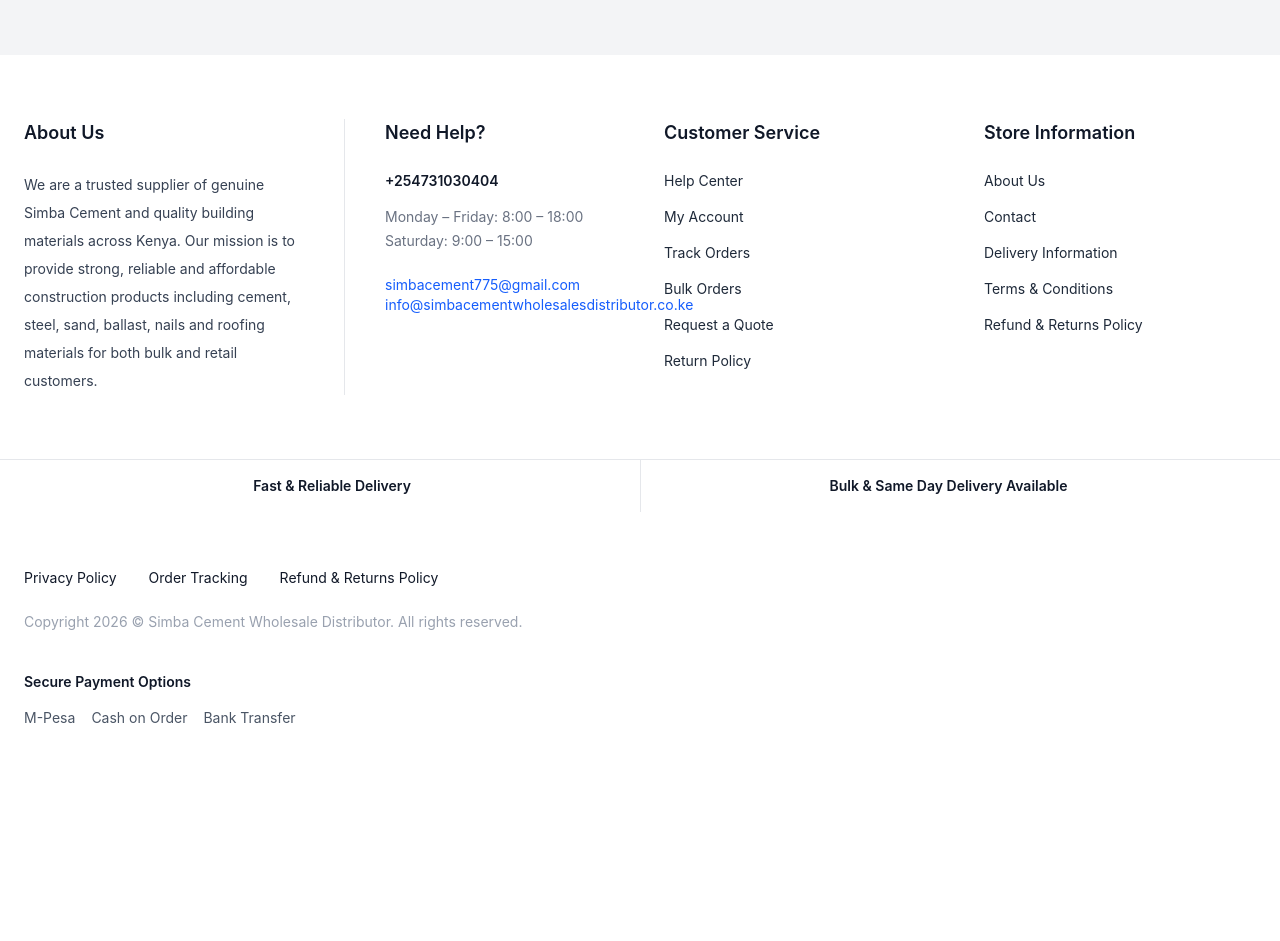
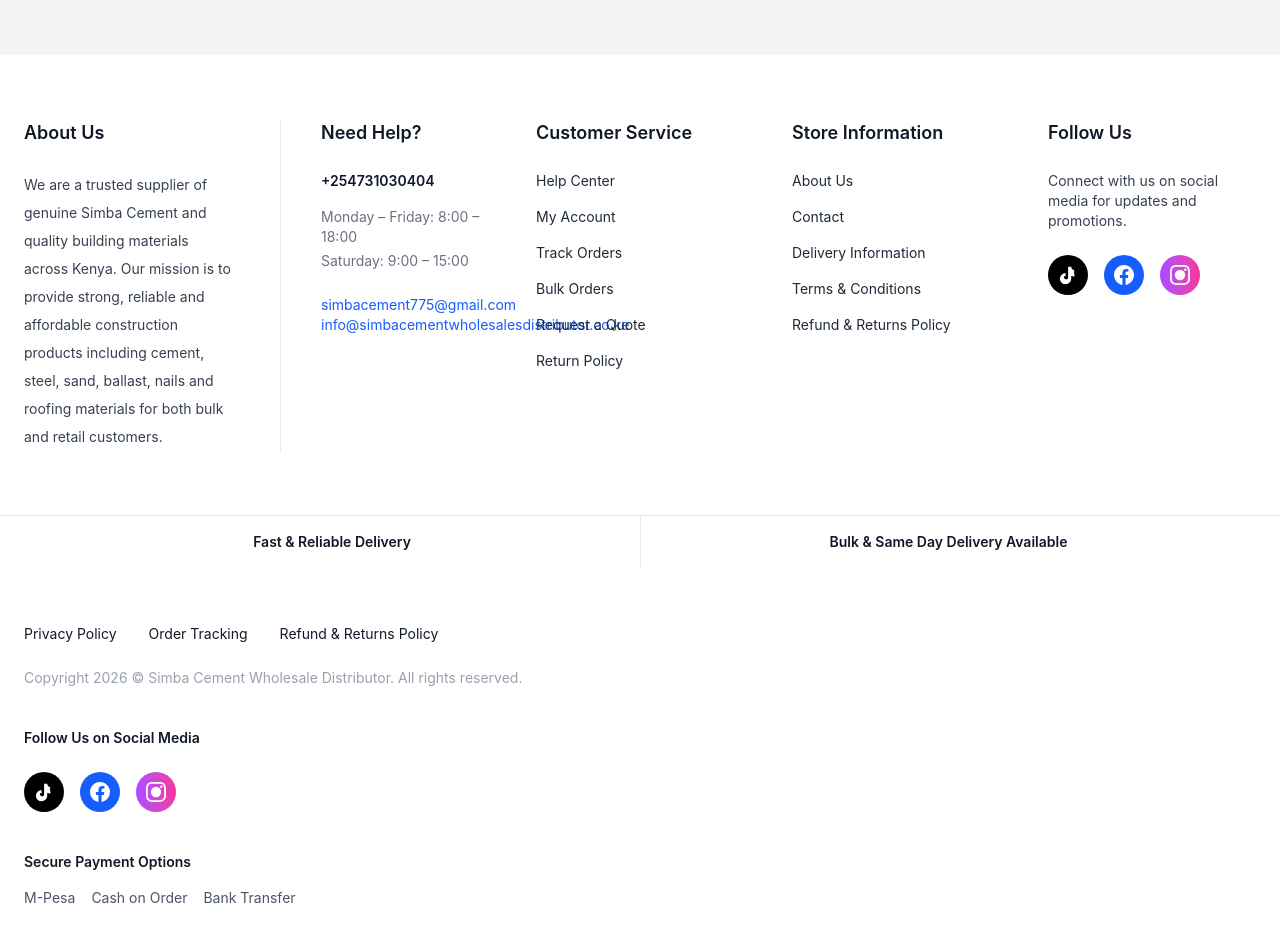
Before and after one commit to elikimz/simba-client, a React (Vite) app: page / in a window 1280 px wide. Shown: the part 2122-3063 px from the top of the page. Before the commit the page ends 2906 px from the top, so only its background shows below. Built offline with nearby package versions, Linux system fonts and the light colour scheme; no server answers.

Commit message:
Update: Integrated TikTok, Facebook Group, and Instagram links into footer

```diff
--- a/src/components/footer/FooterBottom.tsx
+++ b/src/components/footer/FooterBottom.tsx
@@ -159,6 +159,48 @@
           reserved.
         </p>
 
+        {/* Social Media Section */}
+        <div className="mt-10 flex flex-col gap-6">
+          <p className="text-sm font-semibold text-gray-900">
+            Follow Us on Social Media
+          </p>
+          <div className="flex items-center gap-4">
+            <a
+              href="https://www.tiktok.com/@.simbacement0?_r=1&_t=ZS-94ocZgzi50H"
+              target="_blank"
+              rel="noopener noreferrer"
+              className="flex h-10 w-10 items-center justify-center rounded-full bg-black text-white hover:bg-gray-800 transition"
+              aria-label="Follow us on TikTok"
+            >
+              <svg className="h-5 w-5" fill="currentColor" viewBox="0 0 24 24">
+                <path d="M19.59 6.69a4.83 4.83 0 0 1-3.77-4.25V2h-3.68v13.67a2.4 2.4 0 1 1-4.77-2.3A2.4 2.4 0 0 1 9.1 13.66V9.58a6.8 6.8 0 0 0-6.8 6.78 6.81 6.81 0 0 0 6.8 6.78 6.84 6.84 0 0 0 6.8-6.78v-3.39a8.62 8.62 0 0 0 3.77 1.02v-3.68a4.9 4.9 0 0 1-.77-.07z" />
+              </svg>
+            </a>
+            <a
+              href="https://facebook.com/groups/1586964412167004/"
+              target="_blank"
+              rel="noopener noreferrer"
+              className="flex h-10 w-10 items-center justify-center rounded-full bg-blue-600 text-white hover:bg-blue-700 transition"
+              aria-label="Join us on Facebook"
+            >
+              <svg className="h-5 w-5" fill="currentColor" viewBox="0 0 24 24">
+                <path d="M24 12.073c0-6.627-5.373-12-12-12s-12 5.373-12 12c0 5.99 4.388 10.954 10.125 11.854v-8.385H7.078v-3.47h3.047V9.43c0-3.007 1.792-4.669 4.533-4.669 1.312 0 2.686.235 2.686.235v2.953H15.83c-1.491 0-1.956.925-1.956 1.874v2.25h3.328l-.532 3.47h-2.796v8.385C19.612 23.027 24 18.062 24 12.073z" />
+              </svg>
+            </a>
+            <a
+              href="https://www.instagram.com/marymbwire?igsh=bjZucjZraWQ3cTl2"
+              target="_blank"
+              rel="noopener noreferrer"
+              className="flex h-10 w-10 items-center justify-center rounded-full bg-gradient-to-r from-purple-500 to-pink-500 text-white hover:opacity-90 transition"
+              aria-label="Follow us on Instagram"
+            >
+              <svg className="h-5 w-5" fill="currentColor" viewBox="0 0 24 24">
+                <path d="M12 2.163c3.204 0 3.584.012 4.85.07 3.252.148 4.771 1.691 4.919 4.919.058 1.265.069 1.645.069 4.849 0 3.205-.012 3.584-.069 4.849-.149 3.225-1.664 4.771-4.919 4.919-1.266.058-1.644.07-4.85.07-3.204 0-3.584-.012-4.849-.07-3.26-.149-4.771-1.699-4.919-4.92-.058-1.265-.07-1.644-.07-4.849 0-3.204.013-3.583.07-4.849.149-3.227 1.664-4.771 4.919-4.919 1.266-.057 1.645-.069 4.849-.069zm0-2.163c-3.259 0-3.667.014-4.947.072-4.358.2-6.78 2.618-6.98 6.98-.059 1.281-.073 1.689-.073 4.948 0 3.259.014 3.668.072 4.948.2 4.358 2.618 6.78 6.98 6.98 1.281.058 1.689.072 4.948.072 3.259 0 3.668-.014 4.948-.072 4.354-.2 6.782-2.618 6.979-6.98.059-1.28.073-1.689.073-4.948 0-3.259-.014-3.667-.072-4.947-.196-4.354-2.617-6.78-6.979-6.98-1.281-.059-1.69-.073-4.949-.073zM5.838 12a6.162 6.162 0 1 1 12.324 0 6.162 6.162 0 0 1-12.324 0zM12 16a4 4 0 1 1 0-8 4 4 0 0 1 0 8zm4.965-10.322a1.44 1.44 0 1 1 2.881.001 1.44 1.44 0 0 1-2.881-.001z" />
+              </svg>
+            </a>
+          </div>
+        </div>
+
         {/* Payment Section */}
         <div className="mt-10 flex flex-col items-start justify-between gap-10 md:flex-row md:items-center">
           {/* Payment Info */}
--- a/src/components/footer/FooterTop.tsx
+++ b/src/components/footer/FooterTop.tsx
@@ -1,12 +1,8 @@
-
-
-
-
 const FooterTop = () => {
   return (
     <section className="bg-white py-16">
       <div className="mx-auto max-w-[1400px] px-6">
-        <div className="grid gap-12 md:grid-cols-4">
+        <div className="grid gap-12 md:grid-cols-5">
           {/* About Us */}
           <div>
             <h4 className="text-lg font-semibold text-gray-900">About Us</h4>
@@ -76,6 +72,53 @@
               </li>
             </ul>
           </div>
+
+          {/* Follow Us */}
+          <div>
+            <h4 className="text-lg font-semibold text-gray-900">
+              Follow Us
+            </h4>
+
+            <p className="mt-6 text-sm text-gray-700">
+              Connect with us on social media for updates and promotions.
+            </p>
+
+            <div className="mt-6 flex items-center gap-4">
+              <a
+                href="https://www.tiktok.com/@.simbacement0?_r=1&_t=ZS-94ocZgzi50H"
+                target="_blank"
+                rel="noopener noreferrer"
+                className="flex h-10 w-10 items-center justify-center rounded-full bg-black text-white hover:bg-gray-800 transition"
+                aria-label="Follow us on TikTok"
+              >
+                <svg className="h-5 w-5" fill="currentColor" viewBox="0 0 24 24">
+                  <path d="M19.59 6.69a4.83 4.83 0 0 1-3.77-4.25V2h-3.68v13.67a2.4 2.4 0 1 1-4.77-2.3A2.4 2.4 0 0 1 9.1 13.66V9.58a6.8 6.8 0 0 0-6.8 6.78 6.81 6.81 0 0 0 6.8 6.78 6.84 6.84 0 0 0 6.8-6.78v-3.39a8.62 8.62 0 0 0 3.77 1.02v-3.68a4.9 4.9 0 0 1-.77-.07z" />
+                </svg>
+              </a>
+              <a
+                href="https://facebook.com/groups/1586964412167004/"
+                target="_blank"
+                rel="noopener noreferrer"
+                className="flex h-10 w-10 items-center justify-center rounded-full bg-blue-600 text-white hover:bg-blue-700 transition"
+                aria-label="Join us on Facebook"
+              >
+                <svg className="h-5 w-5" fill="currentColor" viewBox="0 0 24 24">
+                  <path d="M24 12.073c0-6.627-5.373-12-12-12s-12 5.373-12 12c0 5.99 4.388 10.954 10.125 11.854v-8.385H7.078v-3.47h3.047V9.43c0-3.007 1.792-4.669 4.533-4.669 1.312 0 2.686.235 2.686.235v2.953H15.83c-1.491 0-1.956.925-1.956 1.874v2.25h3.328l-.532 3.47h-2.796v8.385C19.612 23.027 24 18.062 24 12.073z" />
+                </svg>
+              </a>
+              <a
+                href="https://www.instagram.com/marymbwire?igsh=bjZucjZraWQ3cTl2"
+                target="_blank"
+                rel="noopener noreferrer"
+                className="flex h-10 w-10 items-center justify-center rounded-full bg-gradient-to-r from-purple-500 to-pink-500 text-white hover:opacity-90 transition"
+                aria-label="Follow us on Instagram"
+              >
+                <svg className="h-5 w-5" fill="currentColor" viewBox="0 0 24 24">
+                  <path d="M12 2.163c3.204 0 3.584.012 4.85.07 3.252.148 4.771 1.691 4.919 4.919.058 1.265.069 1.645.069 4.849 0 3.205-.012 3.584-.069 4.849-.149 3.225-1.664 4.771-4.919 4.919-1.266.058-1.644.07-4.85.07-3.204 0-3.584-.012-4.849-.07-3.26-.149-4.771-1.699-4.919-4.92-.058-1.265-.07-1.644-.07-4.849 0-3.204.013-3.583.07-4.849.149-3.227 1.664-4.771 4.919-4.919 1.266-.057 1.645-.069 4.849-.069zm0-2.163c-3.259 0-3.667.014-4.947.072-4.358.2-6.78 2.618-6.98 6.98-.059 1.281-.073 1.689-.073 4.948 0 3.259.014 3.668.072 4.948.2 4.358 2.618 6.78 6.98 6.98 1.281.058 1.689.072 4.948.072 3.259 0 3.668-.014 4.948-.072 4.354-.2 6.782-2.618 6.979-6.98.059-1.28.073-1.689.073-4.948 0-3.259-.014-3.667-.072-4.947-.196-4.354-2.617-6.78-6.979-6.98-1.281-.059-1.69-.073-4.949-.073zM5.838 12a6.162 6.162 0 1 1 12.324 0 6.162 6.162 0 0 1-12.324 0zM12 16a4 4 0 1 1 0-8 4 4 0 0 1 0 8zm4.965-10.322a1.44 1.44 0 1 1 2.881.001 1.44 1.44 0 0 1-2.881-.001z" />
+                </svg>
+              </a>
+            </div>
+          </div>
         </div>
       </div>
     </section>
```
